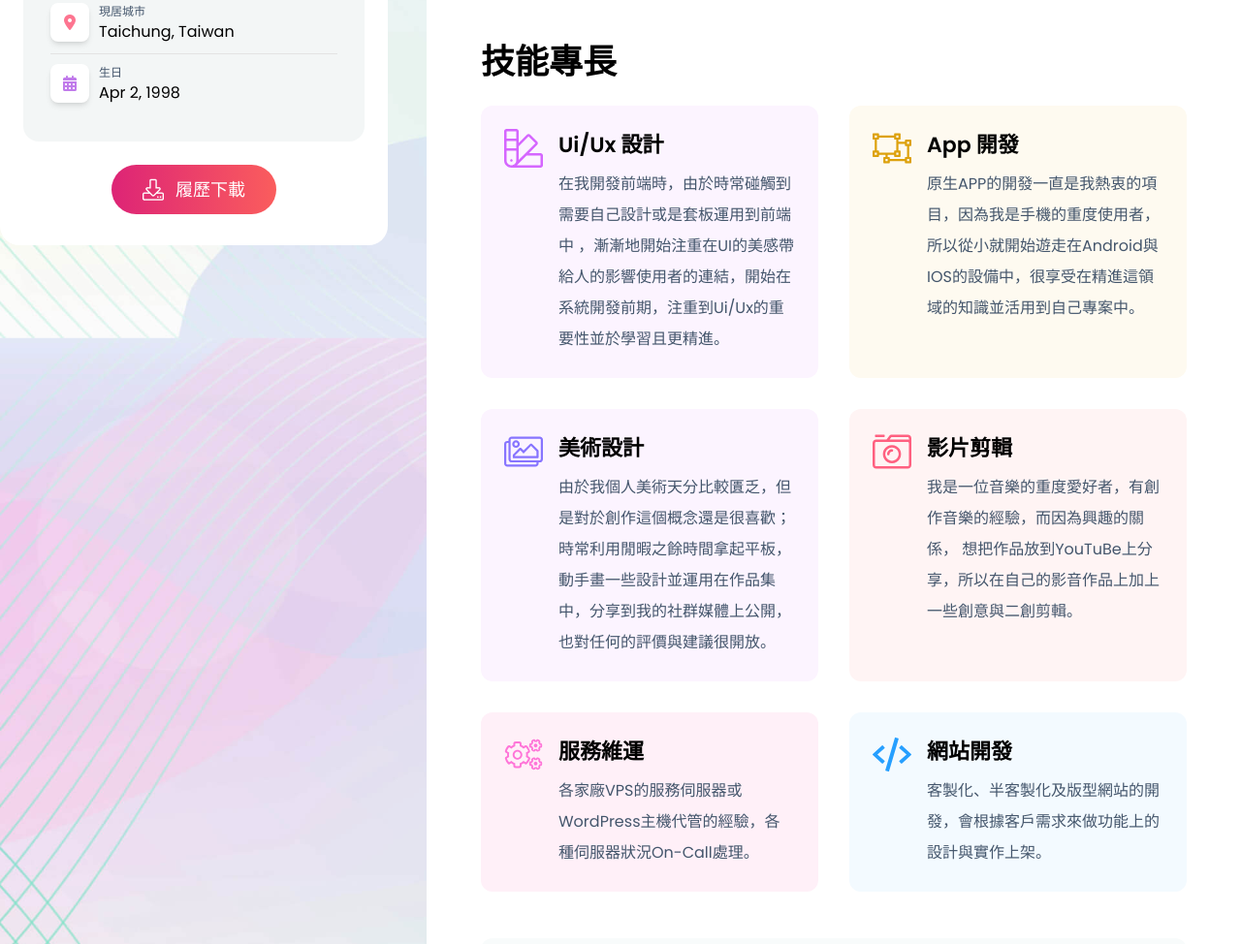
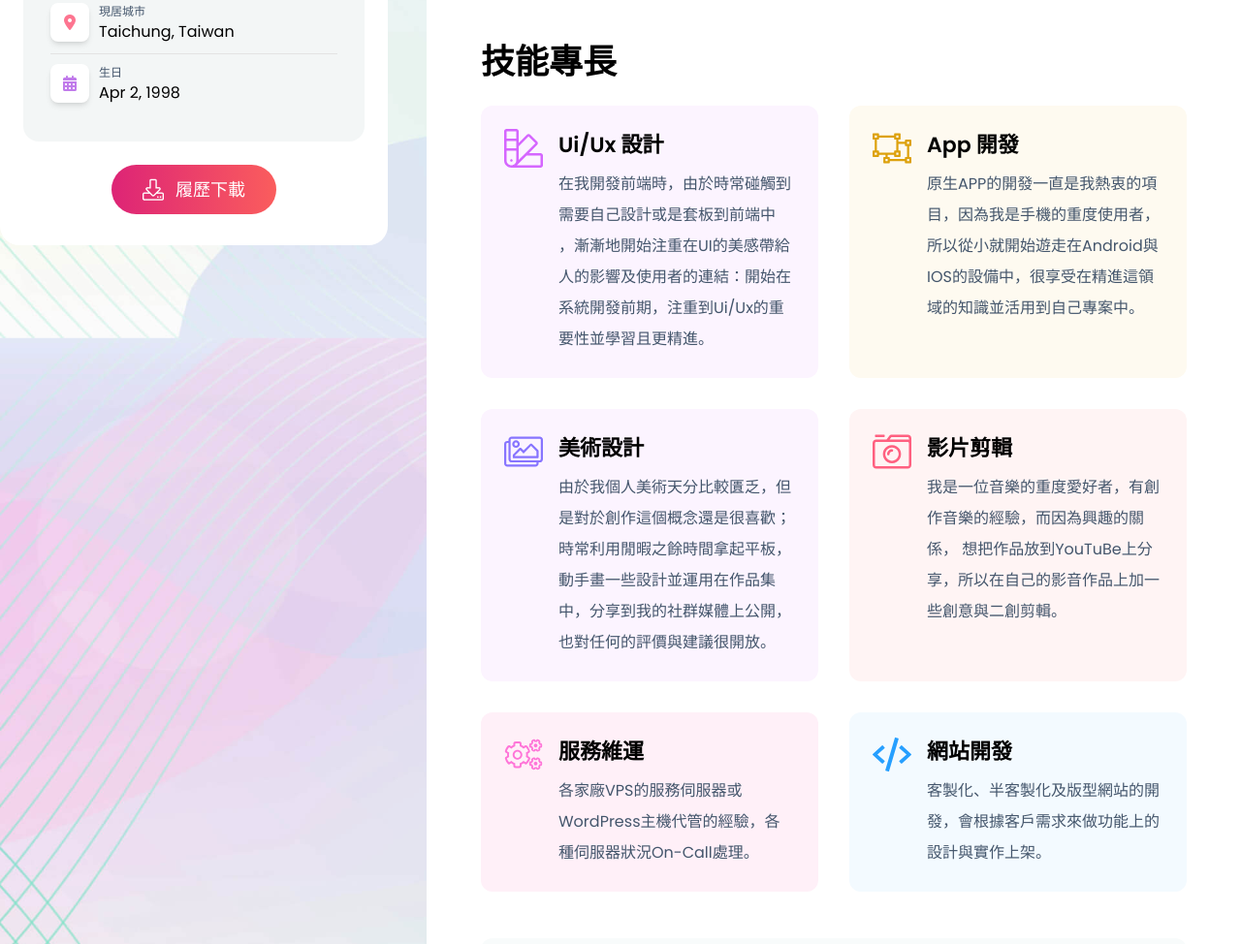
Before and after one commit to LiaoPerry/LiaoPerry.github.io, a plain HTML site: page index.html in a window 1280 px wide. Shown: the part 778-1752 px from the top of the page at 97% size. Drawn offline with Linux system fonts and the light colour scheme.

Commit message:
change some typo

```diff
--- a/index.html
+++ b/index.html
@@ -341,8 +341,8 @@
                                         alt="icon" />
                                     <div class="space-y-2">
                                         <h3 class="dark:text-white text-[22px] font-semibold"> Ui/Ux 設計 </h3>
-                                        <p class="leading-8 text-gray-lite dark:text-[#A6A6A6]"> 在我開發前端時，由於時常碰觸到需要自己設計或是套板運用到前端中
-                                            ，漸漸地開始注重在UI的美感帶給人的影響使用者的連結，開始在系統開發前期，注重到Ui/Ux的重要性並於學習且更精進。 </p>
+                                        <p class="leading-8 text-gray-lite dark:text-[#A6A6A6]"> 在我開發前端時，由於時常碰觸到需要自己設計或是套板到前端中
+                                            ，漸漸地開始注重在UI的美感帶給人的影響及使用者的連結：開始在系統開發前期，注重到Ui/Ux的重要性並學習且更精進。 </p>
                                     </div>
                                 </div>
 
@@ -372,7 +372,7 @@
                                     <div class="space-y-2">
                                         <h3 class="dark:text-white text-[22px] font-semibold"> 影片剪輯 </h3>
                                         <p class="leading-8 text-gray-lite dark:text-[#A6A6A6]"> 我是一位音樂的重度愛好者，有創作音樂的經驗，而因為興趣的關係，
-                                            想把作品放到YouTuBe上分享，所以在自己的影音作品上加上一些創意與二創剪輯。 </p>
+                                            想把作品放到YouTuBe上分享，所以在自己的影音作品上加一些創意與二創剪輯。 </p>
                                     </div>
                                 </div>
 
```
